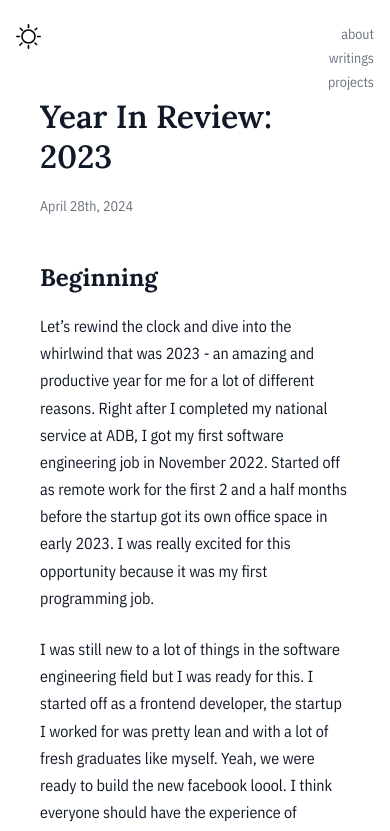
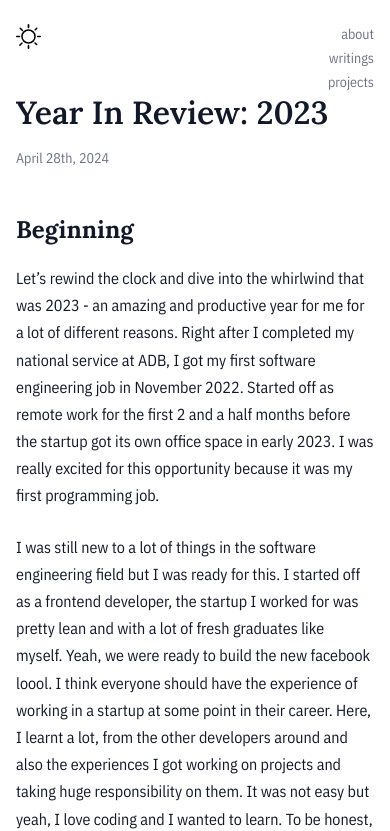
Before and after one commit to cedricahenkorah/cedricdotcom, an Astro site: page /posts/2023-in-review in a window 390 px wide. Shown: the top 831 px of the page. Built offline with nearby package versions, Linux system fonts and the light colour scheme; Astro itself is replaced by a stand-in of ours.

Commit message:
refactor: enhance MarkdownBlogLayout with responsive padding and improved heading typography

```diff
--- a/src/layouts/MarkdownBlogLayout.astro
+++ b/src/layouts/MarkdownBlogLayout.astro
@@ -48,10 +48,12 @@ const { frontmatter } = Astro.props;
   </head>
   <body class="bg-white dark:bg-black text-gray-900 dark:text-gray-100">
     <Navbar />
-    <main class="max-w-2xl mx-auto px-10">
+    <main class="max-w-2xl mx-auto px-4 sm:px-6 md:px-10">
       <article class="prose prose-gray dark:prose-invert max-w-none">
         <header class="mb-10">
-          <h1 class="text-4xl font-bold mb-4 text-gray-900 dark:text-gray-100">
+          <h1
+            class="text-2xl sm:text-3xl md:text-4xl font-bold mb-4 text-gray-900 dark:text-gray-100"
+          >
             {frontmatter.title}
           </h1>
           <time class="text-gray-500 dark:text-gray-400 text-sm">
```
